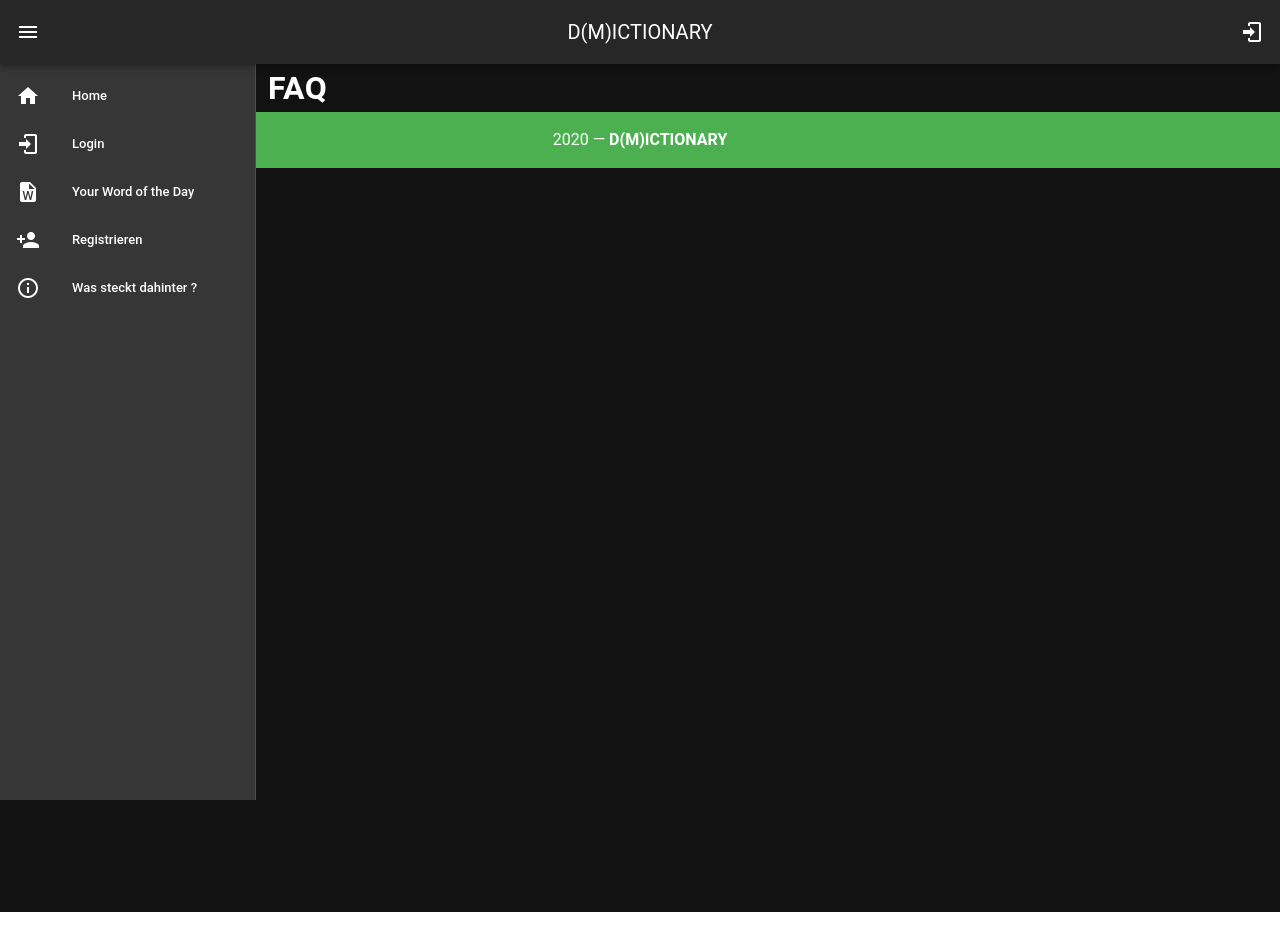
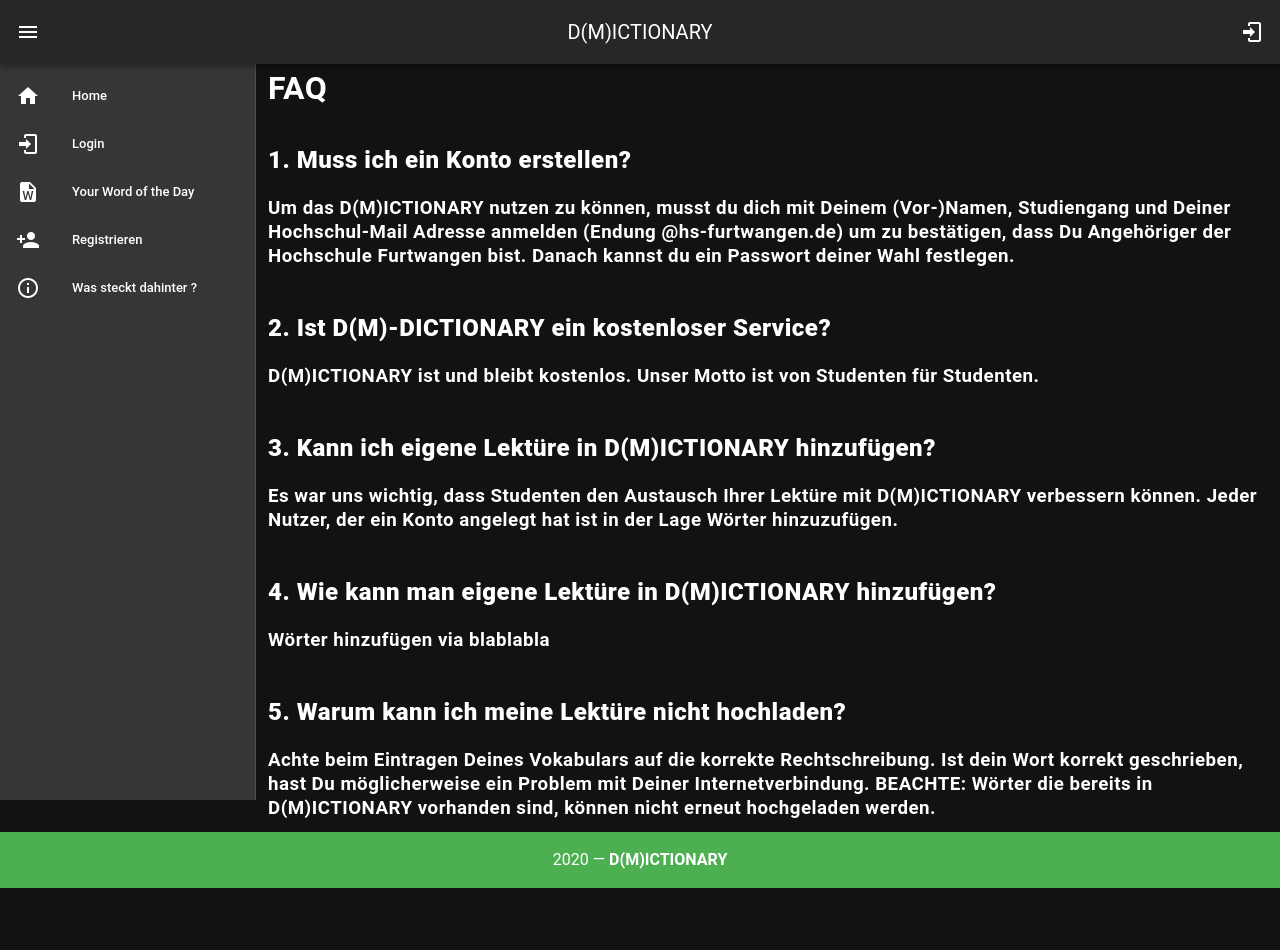
Before and after one commit to hfu-gis/Theta, a Vue app: page /#/FAQ in a window 1280 px wide. Shown: the top 950 px of the page. Before the commit the page ends 912 px from the top, so only its background shows below. Built offline with nearby package versions, Linux system fonts and the light colour scheme; a small style sheet from the web is missing.

Commit message:
About Seite fertig gemacht, FAQ Fragen hinzugefügt, 2. Suchleiste entfernt

```diff
--- a/src/views/About.vue
+++ b/src/views/About.vue
@@ -1,6 +1,14 @@
 <template>
     <div class="body-1">
         <h1>Was steckt hinter D(M) Dictionary?</h1>
+        <br>
+        <br>
+        <h2>Die Idee dahinter:</h2>
+        <br>
+        <h3>Wir sind Studenten der Fakultät Digitale Medien der Hochschule Furtwangen. Die Idee hinter unserer Web-App in Form eines Wörterbuchs war
+        ein Digitales Wörterbuch für Fachlektüre zu erstellen, indem Studenten Fachlektüre für die verschiedenen Kurse der DM-Studiengänge nachlesen
+        sowie auf unserer Online-Datenbank hinzufügen können. Mit D(M)ICTIONARY möchten wir Studenten den Ausstausch von Fachlektüre untereinander erleichtern.</h3>
+
     </div>
 </template>
 
--- a/src/views/FAQ.vue
+++ b/src/views/FAQ.vue
@@ -1,6 +1,36 @@
 <template>
     <div class="body-1">
         <h1> FAQ </h1>
+        <br><br>
+        <h2><b>1. Muss ich ein Konto erstellen?</b></h2>
+        <br>
+        <h3>Um das D(M)ICTIONARY nutzen zu können, musst du dich mit Deinem (Vor-)Namen, Studiengang und Deiner Hochschul-Mail Adresse
+            anmelden (Endung @hs-furtwangen.de) um zu bestätigen, dass Du Angehöriger der Hochschule Furtwangen bist.
+            Danach kannst du ein Passwort deiner Wahl festlegen.</h3>
+        <br>
+        <br>
+        <h2><b>2. Ist D(M)-DICTIONARY ein kostenloser Service?</b></h2>
+        <br>
+        <h3>D(M)ICTIONARY ist und bleibt kostenlos. Unser Motto ist von Studenten für Studenten.</h3>
+        <br>
+        <br>
+        <h2><b>3. Kann ich eigene Lektüre in D(M)ICTIONARY hinzufügen? </b></h2>
+        <br>
+        <h3>Es war uns wichtig, dass Studenten den Austausch Ihrer Lektüre mit D(M)ICTIONARY verbessern können. Jeder Nutzer, der ein Konto
+        angelegt hat ist in der Lage Wörter hinzuzufügen.</h3>
+        <br>
+        <br>
+        <h2><b>4. Wie kann man eigene Lektüre in D(M)ICTIONARY hinzufügen?</b></h2>
+        <br>
+        <h3>Wörter hinzufügen via blablabla</h3>
+        <br>
+        <br>
+        <h2><b>5. Warum kann ich meine Lektüre nicht hochladen?</b></h2>
+        <br>
+        <h3>Achte beim Eintragen Deines Vokabulars auf die korrekte Rechtschreibung. Ist dein Wort korrekt geschrieben, hast Du möglicherweise
+            ein Problem mit Deiner Internetverbindung.
+            BEACHTE: Wörter die bereits in D(M)ICTIONARY vorhanden sind,
+            können nicht erneut hochgeladen werden.</h3>
 
     </div>
 </template>
```
Also changed, not shown: src/views/Home.vue (line endings or trailing spaces).
